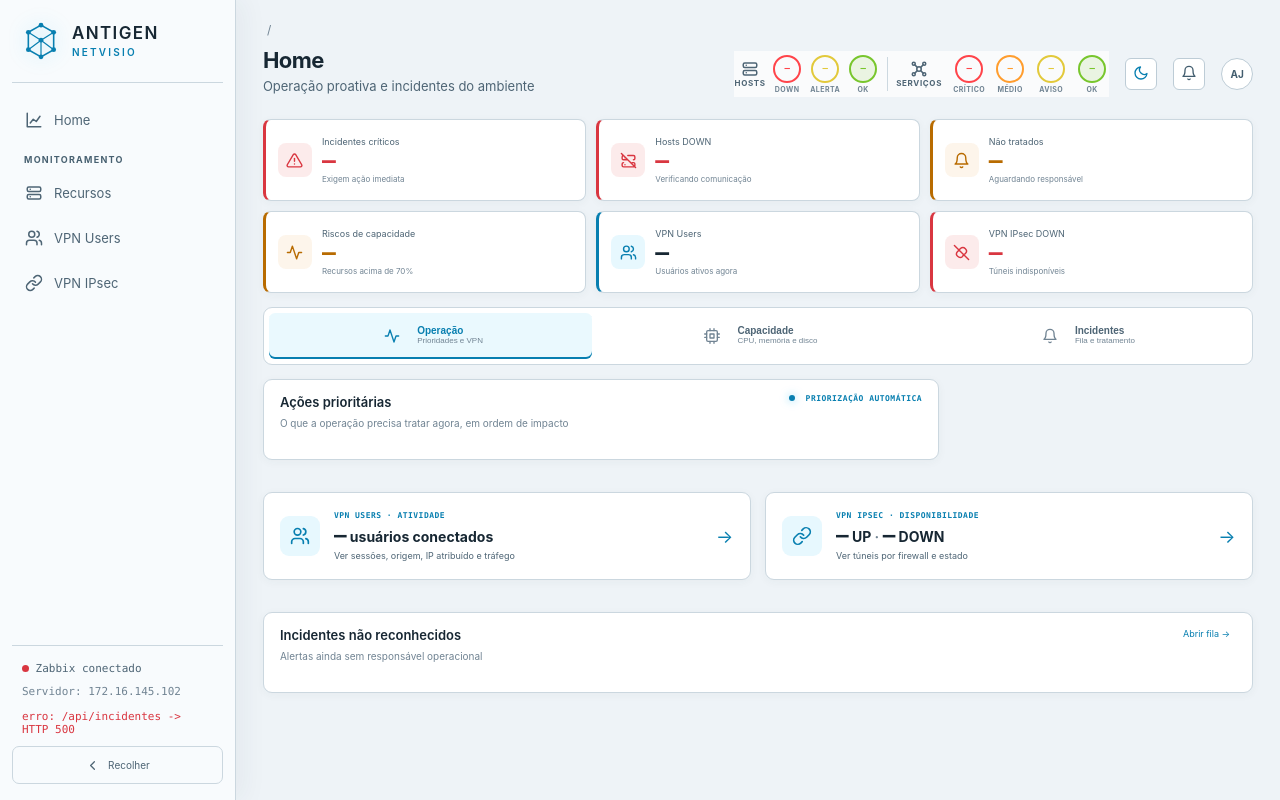
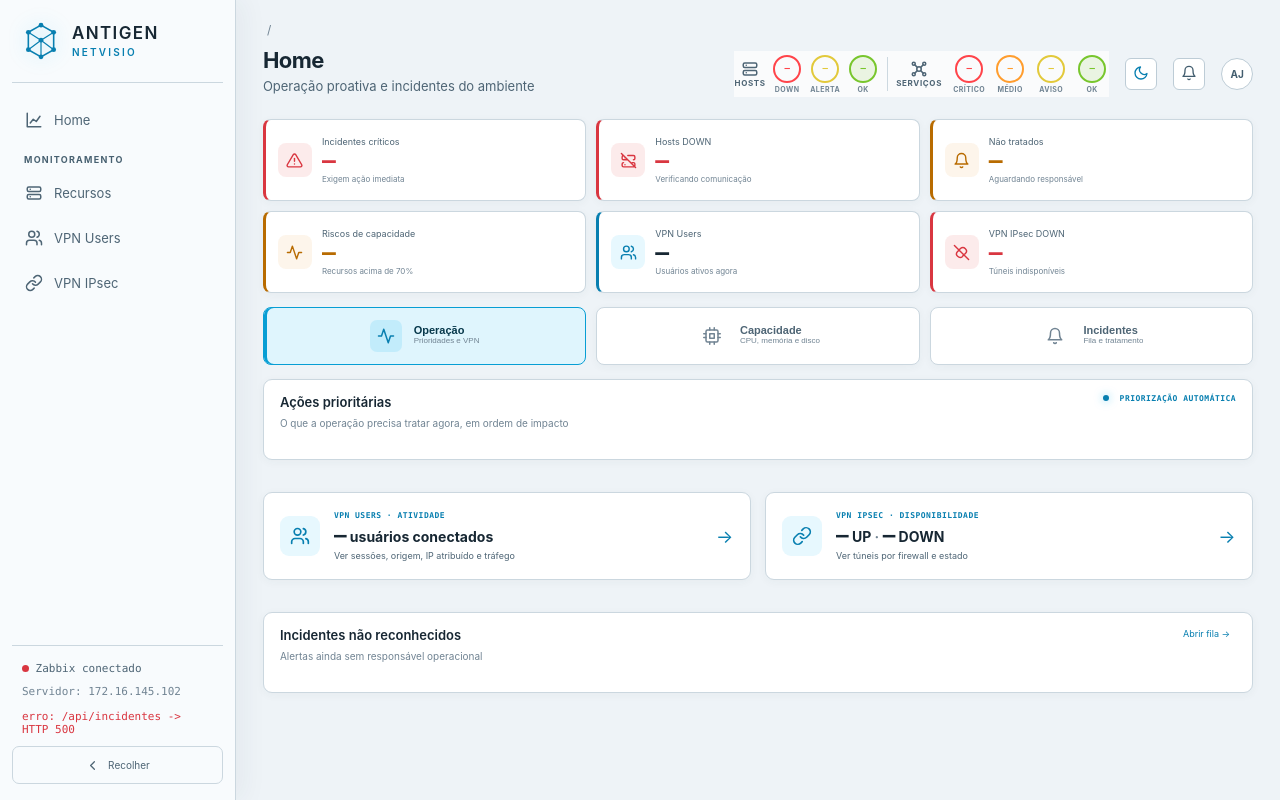
Before and after one commit to juniorkalvin7/immunity-dashboard, a Flask app: template templates/home.html in a window 1280 px wide. Run offline with Flask 3, Linux system fonts and the light colour scheme; the template is opened without the code that fills it, so the values that code supplies are empty.

Commit message:
Separate Home tabs and fix panel alignment

```diff
--- a/static/css/dashboard.css
+++ b/static/css/dashboard.css
@@ -1221,14 +1221,14 @@
 .home-card-arrow { color: var(--accent); font-size: 18px; }
 html[data-theme="light"] .home-command-kpi { background: #fff; box-shadow: 0 2px 10px rgba(42,65,81,.045); }
 .ack-btn.is-unack { color: var(--warn); border-color: rgba(232,161,61,.45); }
-.home-tabs { min-height: 58px; display: grid; grid-template-columns: repeat(3, minmax(0,1fr)); gap: 4px; margin-bottom: 14px; padding: 5px; border: 1px solid var(--border); border-radius: 9px; background: rgba(11,24,34,.86); }
-.home-tabs button { min-width: 0; display: grid; grid-template-columns: 30px auto; grid-template-rows: 1fr 1fr; align-items: end; justify-content: center; column-gap: 9px; padding: 6px 18px; color: var(--text-dim); border: 0; border-radius: 6px; background: transparent; cursor: pointer; text-align: left; }
-.home-tabs button > span { grid-row: 1 / 3; align-self: center; width: 28px; height: 28px; padding: 6px; color: var(--text-faint); }
-.home-tabs button strong { align-self: end; font-size: 10px; }
+.home-tabs { display: grid; grid-template-columns: repeat(3, minmax(0,1fr)); gap: 10px; margin-bottom: 14px; }
+.home-tabs button { min-width: 0; min-height: 58px; display: grid; grid-template-columns: 34px minmax(0,auto); grid-template-rows: 1fr 1fr; align-items: end; justify-content: center; column-gap: 10px; padding: 8px 18px; color: var(--text-dim); border: 1px solid var(--border); border-radius: 8px; background: rgba(11,24,34,.86); cursor: pointer; text-align: left; transition: border-color .15s ease, background .15s ease, transform .15s ease; }
+.home-tabs button > span { grid-row: 1 / 3; align-self: center; width: 32px; height: 32px; display: grid; place-items: center; padding: 7px; color: var(--text-faint); border-radius: 7px; background: rgba(255,255,255,.025); }
+.home-tabs button strong { align-self: end; font-size: 11px; }
 .home-tabs button small { align-self: start; overflow: hidden; color: var(--text-faint); font-size: 8px; text-overflow: ellipsis; white-space: nowrap; }
-.home-tabs button:hover { color: var(--text); background: rgba(24,183,241,.035); }
-.home-tabs button.is-active { color: var(--accent); background: rgba(24,183,241,.09); box-shadow: inset 0 -2px var(--accent); }
-.home-tabs button.is-active > span { color: var(--accent); }
+.home-tabs button:hover { color: var(--text); border-color: #355064; background: rgba(24,183,241,.045); transform: translateY(-1px); }
+.home-tabs button.is-active { color: #e9f8ff; border-color: var(--accent); background: linear-gradient(135deg, rgba(10,103,139,.58), rgba(13,54,75,.9)); box-shadow: 0 0 0 1px rgba(24,183,241,.08), inset 3px 0 var(--accent); }
+.home-tabs button.is-active > span { color: var(--accent); background: rgba(24,183,241,.14); }
 .home-tab-pane { width: 100%; animation: home-tab-in .16s ease-out; }
 .home-tab-pane[hidden] { display: none !important; }
 .home-tab-pane > :first-child { margin-top: 0; }
@@ -1238,7 +1238,8 @@
 [data-home-pane="operations"] .unack-item:nth-last-child(-n+2) { border-bottom: 0; }
 [data-home-pane="capacity"] .pressure-panel { margin-bottom: 14px; }
 .panel-link { color: var(--accent); border: 0; background: transparent; cursor: pointer; font: 9px var(--sans); }
-html[data-theme="light"] .home-tabs { background: #fff; }
+html[data-theme="light"] .home-tabs button { background: #fff; box-shadow: 0 2px 8px rgba(42,65,81,.045); }
+html[data-theme="light"] .home-tabs button.is-active { color: #07384b; border-color: #079ed4; background: #dff5fd; box-shadow: inset 3px 0 #079ed4; }
 @keyframes home-tab-in { from { opacity: .45; transform: translateY(3px); } to { opacity: 1; transform: translateY(0); } }
 .vpn-kpis { display: grid; grid-template-columns: repeat(4, minmax(0,1fr)); gap: 12px; margin-bottom: 14px; }
 .vpn-kpi { min-height: 92px; display: flex; align-items: center; gap: 14px; border-left: 3px solid var(--accent); }
@@ -1365,6 +1366,7 @@
 
 /* ================= proactive overview ================= */
 .proactive-grid { display: grid; grid-template-columns: minmax(0,1.7fr) minmax(300px,.72fr); gap: 14px; }
+.proactive-grid.home-priority-grid { grid-template-columns: minmax(0,1fr); width: 100%; }
 .proactive-grid-lower { grid-template-columns: minmax(0,1fr) minmax(0,1fr); }
 .proactive-grid .panel { min-width: 0; }
 .proactive-actions-panel #ov-proactive-actions { display: grid; grid-template-columns: repeat(2, minmax(0, 1fr)); column-gap: 18px; }
```
